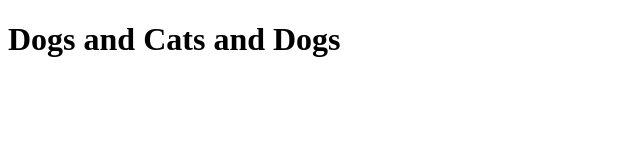
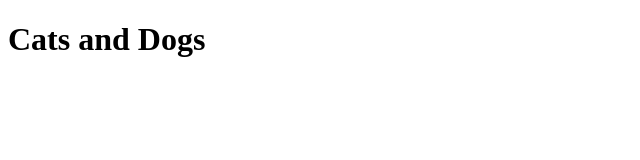
Before and after one commit to MackSnider/Midterm-, a plain HTML site: page index.html in a window 1280 px wide. Shown: the whole page, without its empty margins (0-640 px from the left). Drawn offline with Linux system fonts and the light colour scheme.

Commit message:
changed header text

```diff
--- a/index.html
+++ b/index.html
@@ -4,6 +4,6 @@
 	<title>Cats and Dogs</title>
 </head>
 <body>
-	<h1>Dogs and Cats and Dogs</h1>
+	<h1>Cats and Dogs</h1>
 </body>
 </html>
```
